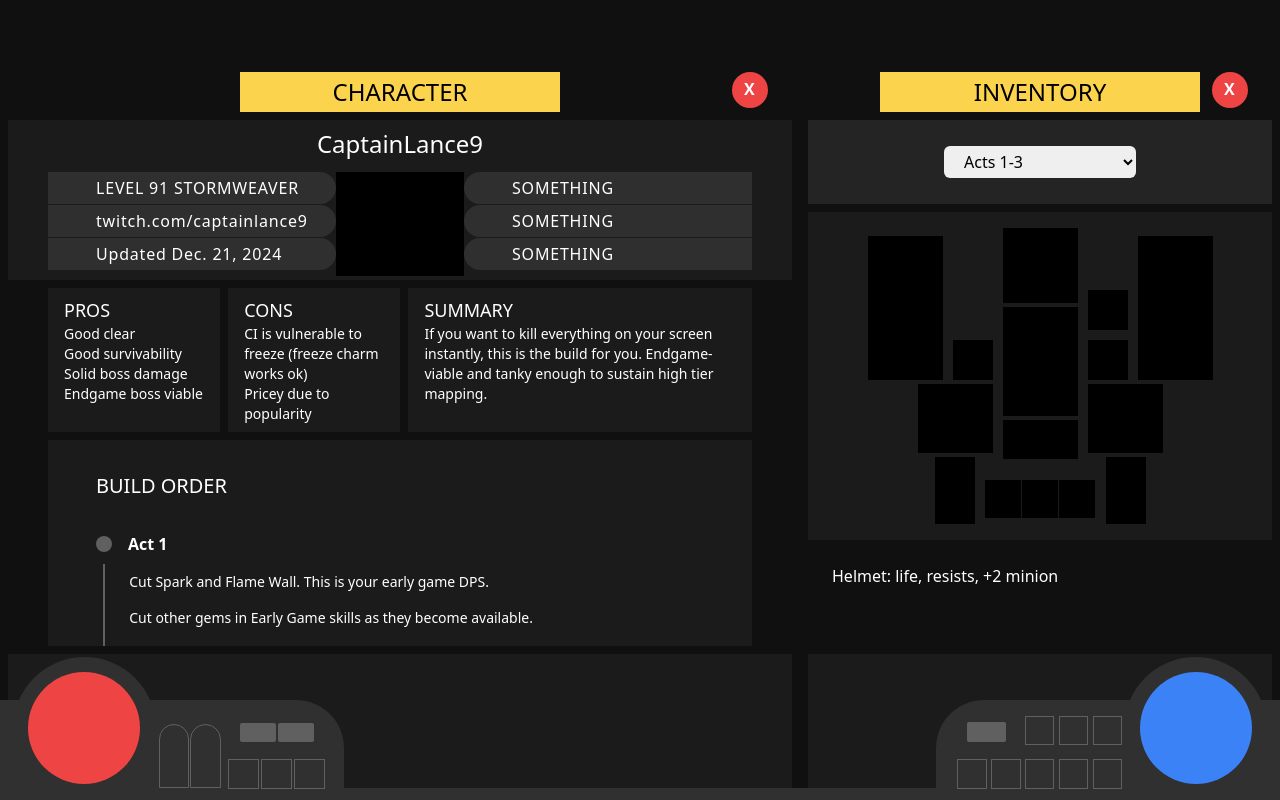
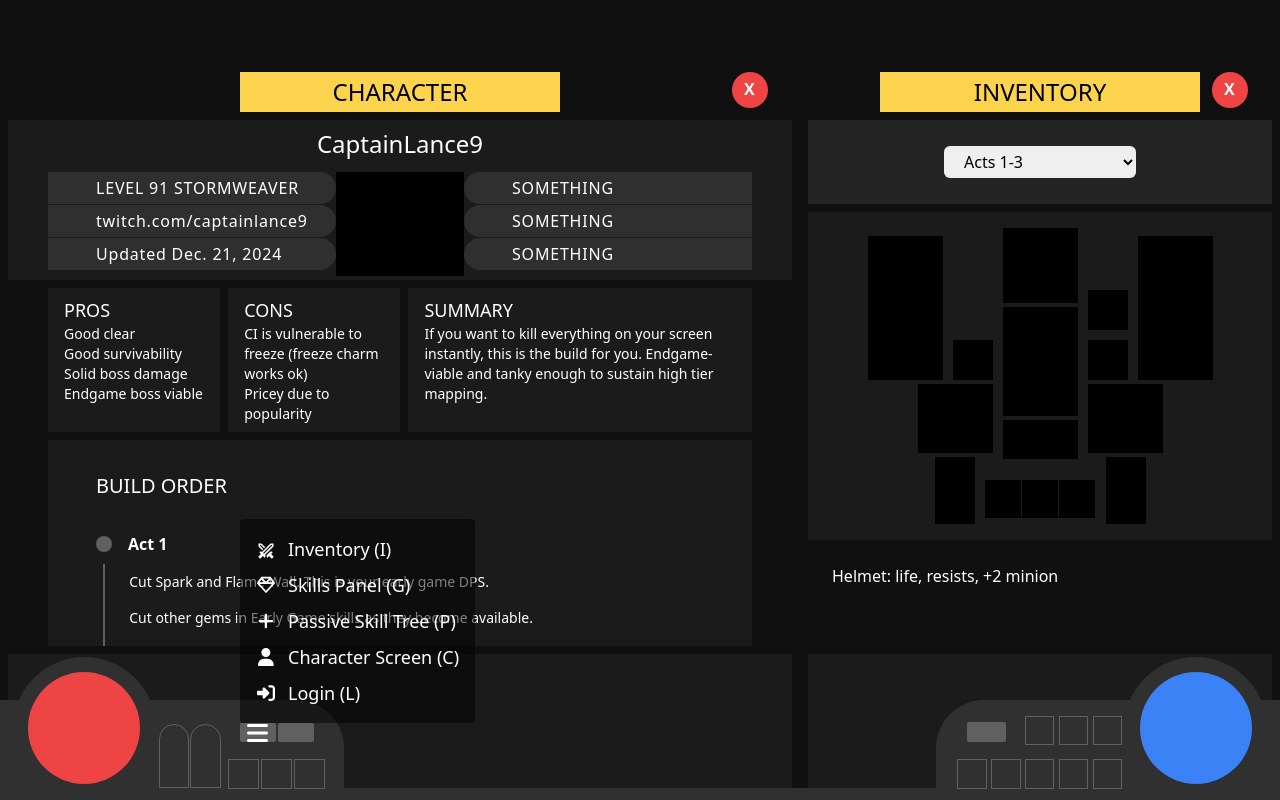
Before and after one commit to tlannigan/still-sane-builder, a Next.js app: page / in a window 1280 px wide. Both pictures are taken after a click on the button 257 px from the left and 732 px from the top of the page. Built offline with nearby package versions, Linux system fonts and the light colour scheme; no server answers.

Commit message:
Add popover menu to HUD menu button

```diff
--- a/src/app/page.tsx
+++ b/src/app/page.tsx
@@ -2,14 +2,19 @@ import ExperienceBar from '@/components/ui/hud/ExperienceBar'
 import LeftHud from '@/components/ui/hud/LeftHud'
 import RightHud from '@/components/ui/hud/RightHud'
 import PaneContainer from '@/components/ui/panes/PaneContainer'
+import { createClient } from '@/lib/supabase/server'
 
-export default function Home() {
+export default async function Home() {
+  const supabase = await createClient()
+
+  const { data } = await supabase.auth.getUser()
+
   return (
     <div>
       <PaneContainer />
 
       <div className="w-full fixed bottom-0 flex items-end z-50">
-        <LeftHud />
+        <LeftHud user={data?.user ?? undefined} />
         <ExperienceBar />
         <RightHud />
       </div>
--- a/src/components/ui/hud/LeftHud.tsx
+++ b/src/components/ui/hud/LeftHud.tsx
@@ -1,10 +1,11 @@
+import { User } from '@supabase/supabase-js'
+import MenuButton from '../inputs/MenuButton'
 import CharmSlot from './CharmSlot'
 import Flasks from './Flasks'
 import HealthGlobe from './HealthGlobe'
 import HudButton from './HudButton'
-import MenuButton from './MenuButton'
 
-const LeftHud = () => (
+const LeftHud = ({ user }: { user?: User }) => (
   <div className="w-[26.9vw] h-[7.8vw] rounded-tr-[3.75vw] bg-background relative">
     <HealthGlobe />
 
@@ -14,7 +15,7 @@ const LeftHud = () => (
 
         <div className="grow flex flex-col justify-between">
           <div className="flex justify-center items-center gap-[2px] -mt-[0.1vw] ">
-            <MenuButton />
+            <MenuButton user={user} />
             <HudButton />
           </div>
 
--- a/src/components/ui/hud/MenuButton.tsx
+++ /dev/null
@@ -1,5 +0,0 @@
-const MenuButton = () => {
-  return <button className="w-[2.8vw] h-[1.48vw] bg-lighter rounded-sm" />
-}
-
-export default MenuButton
--- /dev/null
+++ b/src/components/ui/icons/SwordsIcon.tsx
@@ -0,0 +1,14 @@
+const SwordsIcon = () => (
+  <svg
+    className="inline-block h-5"
+    xmlns="http://www.w3.org/2000/svg"
+    height="18px"
+    width="18px"
+    viewBox="0 -960 960 960"
+    fill="currentColor"
+  >
+    <path d="M762-96 645-212l-88 88-28-28q-23-23-23-57t23-57l169-169q23-23 57-23t57 23l28 28-88 88 116 117q12 12 12 28t-12 28l-50 50q-12 12-28 12t-28-12Zm118-628L426-270l5 4q23 23 23 57t-23 57l-28 28-88-88L198-96q-12 12-28 12t-28-12l-50-50q-12-12-12-28t12-28l116-117-88-88 28-28q23-23 57-23t57 23l4 5 454-454h160v160ZM334-583l24-23 23-24-23 24-24 23Zm-56 57L80-724v-160h160l198 198-57 56-174-174h-47v47l174 174-56 57Zm92 199 430-430v-47h-47L323-374l47 47Zm0 0-24-23-23-24 23 24 24 23Z" />
+  </svg>
+)
+
+export default SwordsIcon
--- /dev/null
+++ b/src/components/ui/inputs/MenuButton.tsx
@@ -0,0 +1,155 @@
+'use client'
+
+import { ReactNode, useContext, useState } from 'react'
+import {
+  useFloating,
+  autoUpdate,
+  flip,
+  shift,
+  useDismiss,
+  useRole,
+  useClick,
+  useInteractions,
+  FloatingFocusManager,
+  useId,
+} from '@floating-ui/react'
+import { FontAwesomeIcon } from '@fortawesome/react-fontawesome'
+import { faCircleUser, faGem } from '@fortawesome/free-regular-svg-icons'
+import SwordsIcon from '../icons/SwordsIcon'
+import {
+  faBars,
+  faPlus,
+  faRightToBracket,
+  faUser,
+} from '@fortawesome/free-solid-svg-icons'
+import { PaneContext } from '@/components/logic/context/InterfaceControlContext'
+import { Pane } from '@/constants/enums'
+import { User } from '@supabase/supabase-js'
+import { useRouter } from 'next/navigation'
+
+const MenuButton = ({ user }: { user?: User }) => {
+  const { setLeftPane, setRightPane } = useContext(PaneContext)
+  const router = useRouter()
+
+  const [isOpen, setIsOpen] = useState(false)
+
+  const { refs, floatingStyles, context } = useFloating({
+    open: isOpen,
+    onOpenChange: setIsOpen,
+    placement: 'top-start',
+    middleware: [flip({ fallbackAxisSideDirection: 'end' }), shift()],
+    whileElementsMounted: autoUpdate,
+  })
+
+  const click = useClick(context)
+  const dismiss = useDismiss(context)
+  const role = useRole(context)
+
+  const { getReferenceProps, getFloatingProps } = useInteractions([
+    click,
+    dismiss,
+    role,
+  ])
+
+  const headingId = useId()
+
+  return (
+    <>
+      <button
+        className="w-[2.8vw] h-[1.48vw] flex justify-center items-center bg-lighter rounded-sm"
+        ref={refs.setReference}
+        {...getReferenceProps()}
+      >
+        <FontAwesomeIcon icon={faBars} size="xl" />
+      </button>
+      {isOpen && (
+        <FloatingFocusManager context={context} modal={false}>
+          <div
+            className="Popover"
+            ref={refs.setFloating}
+            style={floatingStyles}
+            aria-labelledby={headingId}
+            {...getFloatingProps()}
+          >
+            <menu className="flex flex-col gap-y-2 text-lg bg-black/50 font-fontin text-white rounded p-4">
+              <PaneButton
+                text="Inventory (I)"
+                onClick={() => setRightPane(Pane.INVENTORY)}
+                setIsOpen={setIsOpen}
+              >
+                <SwordsIcon />
+              </PaneButton>
+
+              <PaneButton
+                text="Skills Panel (G)"
+                onClick={() => setLeftPane(Pane.SKILLS)}
+                setIsOpen={setIsOpen}
+              >
+                <FontAwesomeIcon icon={faGem} />
+              </PaneButton>
+
+              <PaneButton
+                text="Passive Skill Tree (P)"
+                onClick={() => {}}
+                setIsOpen={setIsOpen}
+              >
+                <FontAwesomeIcon icon={faPlus} />
+              </PaneButton>
+
+              <PaneButton
+                text="Character Screen (C)"
+                onClick={() => setLeftPane(Pane.CHARACTER)}
+                setIsOpen={setIsOpen}
+              >
+                <FontAwesomeIcon icon={faUser} />
+              </PaneButton>
+
+              {user ? (
+                <PaneButton
+                  text="Account Details (A)"
+                  onClick={() => {}}
+                  setIsOpen={setIsOpen}
+                >
+                  <FontAwesomeIcon icon={faCircleUser} />
+                </PaneButton>
+              ) : (
+                <PaneButton
+                  text="Login (L)"
+                  onClick={() => router.push('/login')}
+                  setIsOpen={setIsOpen}
+                >
+                  <FontAwesomeIcon icon={faRightToBracket} />
+                </PaneButton>
+              )}
+            </menu>
+          </div>
+        </FloatingFocusManager>
+      )}
+    </>
+  )
+}
+
+const PaneButton = ({
+  text,
+  children,
+  onClick,
+  setIsOpen,
+}: {
+  text: string
+  children: ReactNode
+  onClick: () => void
+  setIsOpen: (open: boolean) => void
+}) => (
+  <button
+    onClick={() => {
+      onClick()
+      setIsOpen(false)
+    }}
+    className="flex items-center gap-x-3 hover:text-amber-400"
+  >
+    <div className="w-5 content-center">{children}</div>
+    <span>{text}</span>
+  </button>
+)
+
+export default MenuButton
```
